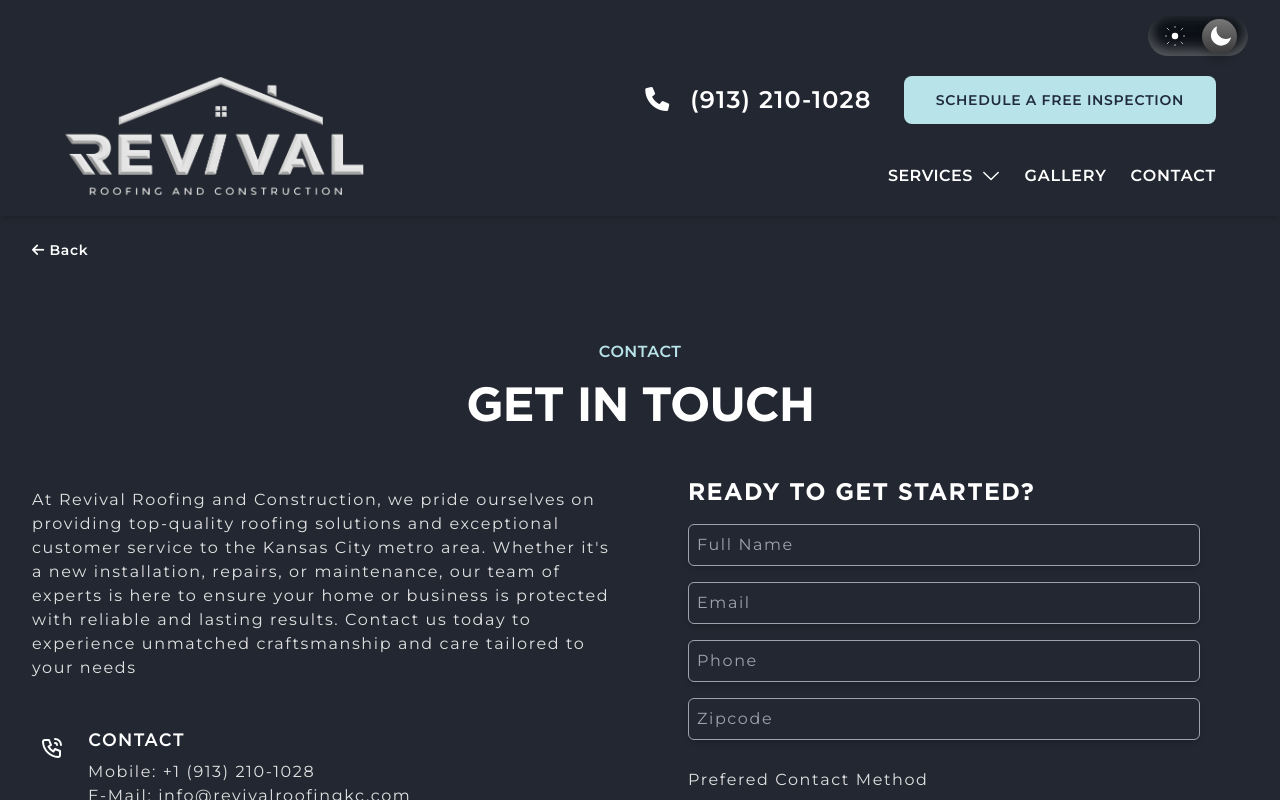
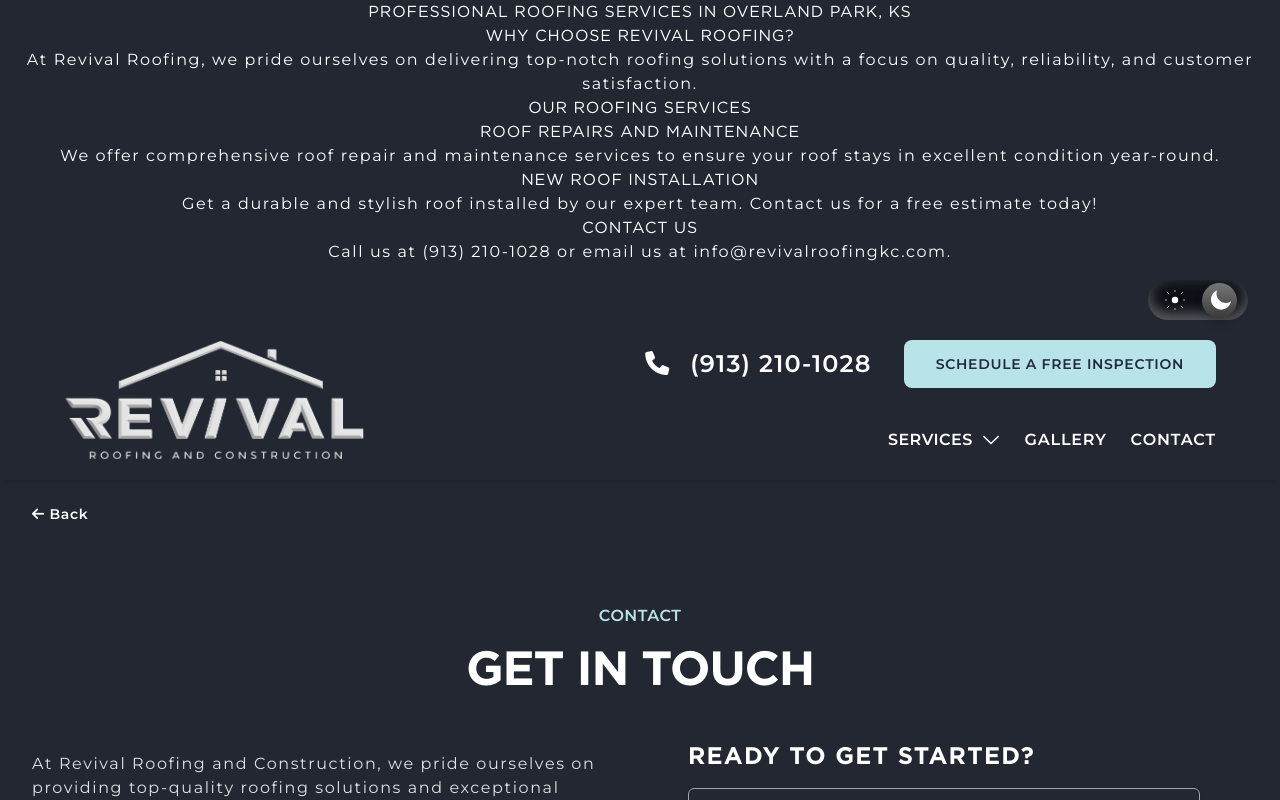
Before and after one commit to sarahsalvini/Revival-Roofing-v2, a SvelteKit app: page /contact in a window 1280 px wide. Shown: the top 800 px of the page. Built offline with nearby package versions, Linux system fonts and the light colour scheme.

Commit message:
html scripts

```diff
--- a/src/app.html
+++ b/src/app.html
@@ -1,14 +1,113 @@
 <!doctype html>
 <html lang="en" class="dark">
+	<head>
 		<meta charset="utf-8" />
+		<title>
+			Revival Roofing | Best Roofing Company in Overland Park, KS and the Kansas City Metro Area
+		</title>
+		<meta
+			name="description"
+			content="Revival Roofing offers professional roofing and construction services in Overland Park, KS. Call us today for quality craftsmanship and reliable service!"
+		/>
+		<meta name="viewport" content="width=device-width, initial-scale=1" />
+
+		<script type="application/ld+json">
+			{
+				"@context": "http://schema.org",
+				"@type": "LocalBusiness",
+				"name": "Revival Roofing",
+				"alternateName": "Best Roofing and Construction Company in Overland Park, Kansas and the Kansas City Metro Area",
+				"description": "Revival Roofing provides expert roofing and construction services in Overland Park, Kansas, and the Kansas City Metro Area. We specialize in quality craftsmanship and customer satisfaction.",
+				"image": "https://i.imgur.com/Y8g32ex.jpg",
+				"telephone": "+1 (913) 210-1028",
+				"email": "info@revivalroofingkc.com",
+				"openingHours": ["Mo-Sa 08:00-18:00", "Su 10:00-17:00"],
+				"priceRange": "$",
+				"areaServed": [
+					"Overland Park",
+					"Kansas City",
+					"Kansas City Metro Area",
+					"Lenexa",
+					"Shawnee",
+					"De Soto",
+					"Olathe",
+					"Kansas City Missouri",
+					"Kansas City Kansas",
+					"Roeland Park",
+					"Mission",
+					"Leawood",
+					"Kansas City"
+				],
+				"address": {
+					"@type": "PostalAddress",
+					"addressLocality": "Overland Park",
+					"addressRegion": "KS",
+					"addressCountry": "US"
+				},
+				"url": "https://revivalroofingkc.com/"
+			}
+		</script>
+		<script type="application/ld+json" id="social-json-ld">
+			{
+				"@context": "http://schema.org",
+				"@type": "Organization",
+				"name": "Revival Roofing",
+				"url": "https://revivalroofingkc.com/",
+				"sameAs": [
+					"https://www.yelp.com/biz/revival-roofing-overland-park",
+					"https://www.facebook.com/RevivalRoofingKC",
+					"https://www.instagram.com/revivalroofingkc"
+				],
+				"contactPoint": {
+					"@type": "ContactPoint",
+					"telephone": "+1 (913) 210-1028",
+					"contactType": "Customer Service"
+				}
+			}
+		</script>
+
 		<link rel="icon" href="%sveltekit.assets%/Powder_Bevel.png" />
-      <link rel="stylesheet" href="https://cdnjs.cloudflare.com/ajax/libs/font-awesome/6.0.0-beta3/css/all.min.css">
-      <link rel="preload" as="image" href="/roof_background.png" />
-
-		<meta name="viewport" content="width=device-width, initial-scale=1" />
+		<link
+			rel="stylesheet"
+			href="https://cdnjs.cloudflare.com/ajax/libs/font-awesome/6.0.0-beta3/css/all.min.css"
+		/>
+		<link rel="preload" as="image" href="/roof_background.png" />
 		%sveltekit.head%
 	</head>
 	<body data-sveltekit-preload-data="hover">
-		<div style="display: contents">%sveltekit.body%</div>
+		<!-- Page Content -->
+		<header>
+			<h1>Professional Roofing Services in Overland Park, KS</h1>
+		</header>
+		<main>
+			<section>
+				<h2>Why Choose Revival Roofing?</h2>
+				<p>
+					At Revival Roofing, we pride ourselves on delivering top-notch roofing solutions with a
+					focus on quality, reliability, and customer satisfaction.
+				</p>
+			</section>
+			<section>
+				<h2>Our Roofing Services</h2>
+				<h3>Roof Repairs and Maintenance</h3>
+				<p>
+					We offer comprehensive roof repair and maintenance services to ensure your roof stays in
+					excellent condition year-round.
+				</p>
+				<h3>New Roof Installation</h3>
+				<p>
+					Get a durable and stylish roof installed by our expert team. Contact us for a free
+					estimate today!
+				</p>
+			</section>
+		</main>
+		<footer>
+			<h2>Contact Us</h2>
+			<p>
+				Call us at <a href="tel:+19132101028">(913) 210-1028</a> or email us at
+				<a href="mailto:info@revivalroofingkc.com">info@revivalroofingkc.com</a>.
+			</p>
+		</footer>
+		%sveltekit.body%
 	</body>
 </html>
--- a/src/lib/components/ContactSection/ContactSection.svelte
+++ b/src/lib/components/ContactSection/ContactSection.svelte
@@ -64,8 +64,12 @@
 								<h3 class="mb-2 text-lg font-medium leading-6 text-dark dark:text-white">
 									Contact
 								</h3>
+
 								<p class="text-dark dark:text-mercury">Mobile: +1 (913) 210-1028</p>
 								<p class="text-dark dark:text-mercury">E-Mail: info@revivalroofingkc.com</p>
+								<p class="text-dark dark:text-mercury">
+									Located: Overland Park & Kansas City Metro Area
+								</p>
 							</div>
 						</li>
 						<li class="flex">
```
